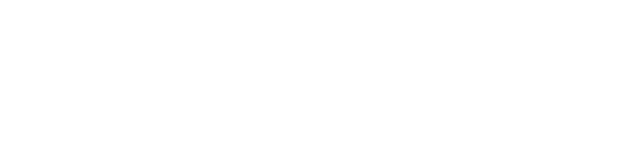
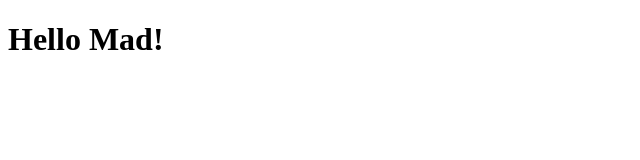
Before and after one commit to Danhhk/OWN, a plain HTML site: page index.html in a window 1280 px wide. Shown: the whole page, without its empty margins (0-640 px from the left). Drawn offline with Linux system fonts and the light colour scheme.

Commit message:
Hello Mad!

```diff
--- a/index.html
+++ b/index.html
@@ -6,6 +6,6 @@
     <title>Document</title>
 </head>
 <body>
-
+    <h1>Hello Mad!</h1>
 </body>
 </html>
```
